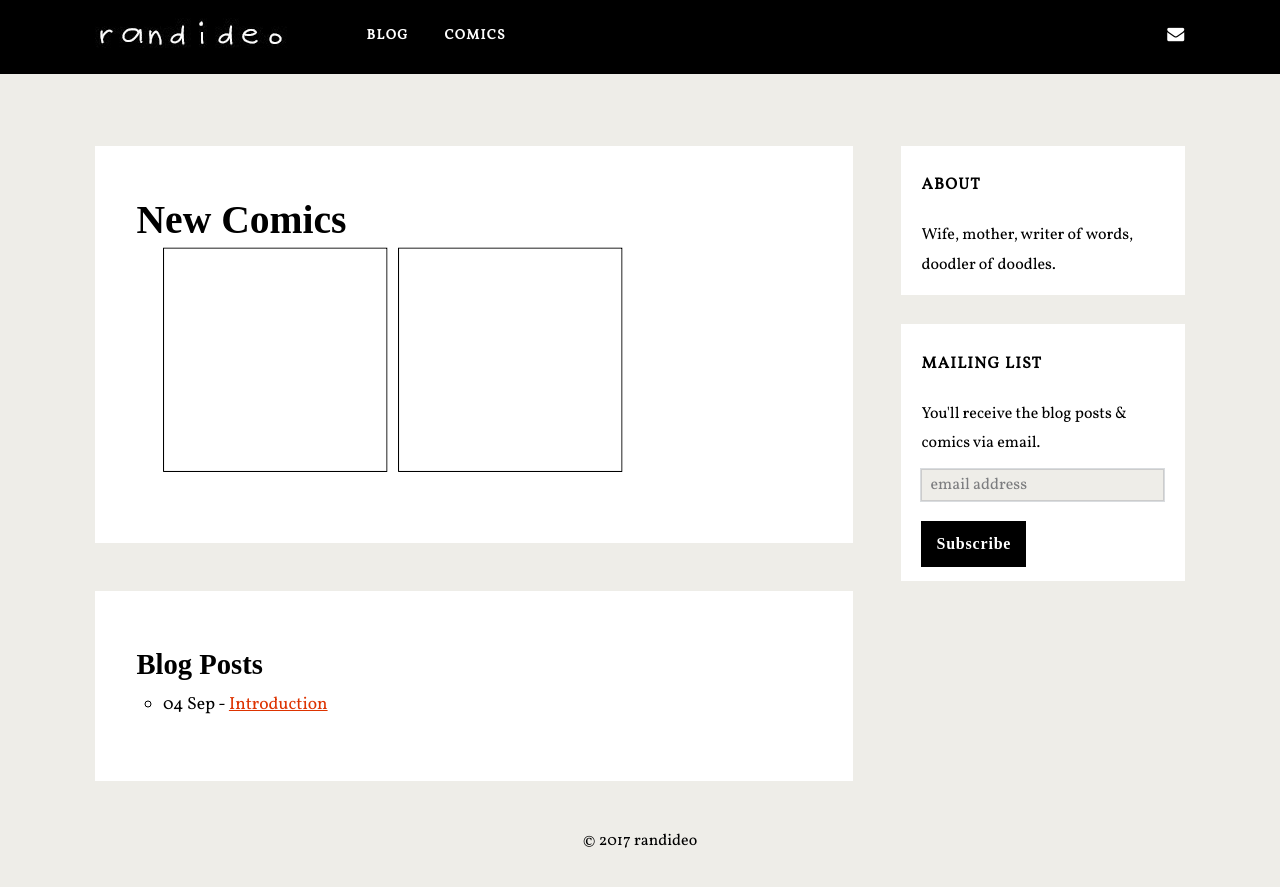
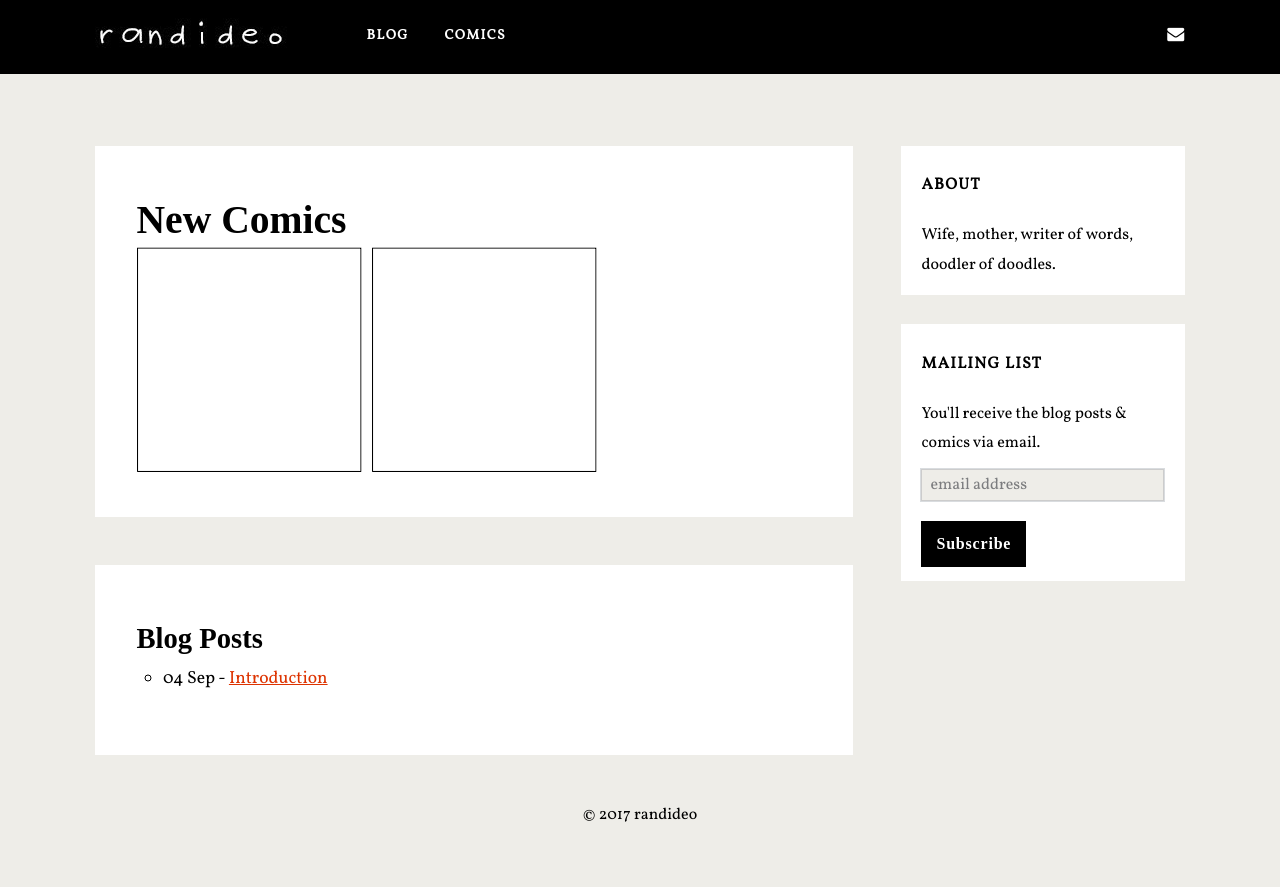
Before and after one commit to randideo/randideo.github.io, a Jekyll site: the page built from backup.html, in a window 1280 px wide. Shown: the top 887 px of the page. Built offline with Jekyll 4.4.1, drawn with Linux system fonts in a browser that asks for light colours; nearby versions of some CDN libraries; some web fonts are replaced; comment, search, counter and statistics services are not loaded.

Commit message:
Create backup.html

```diff
--- a/backup.html
+++ b/backup.html
@@ -6,7 +6,7 @@
 	 <div class='post hentry'>
 		 <div class="entry-content">
 			 <h2>New Comics</h2>
-<ul style="list-style: none; float: left;">
+<ul style="list-style: none; float: left; margin: 0em;">
 	{% for post in site.categories.Comics limit: 5 %}
 	<li style="float: left; padding-right: 10px;">  <a href="{{ post.url }}" ><img src="{{ post.thumbnail }}" /></a></li>
 {% endfor %}</ul>
```
